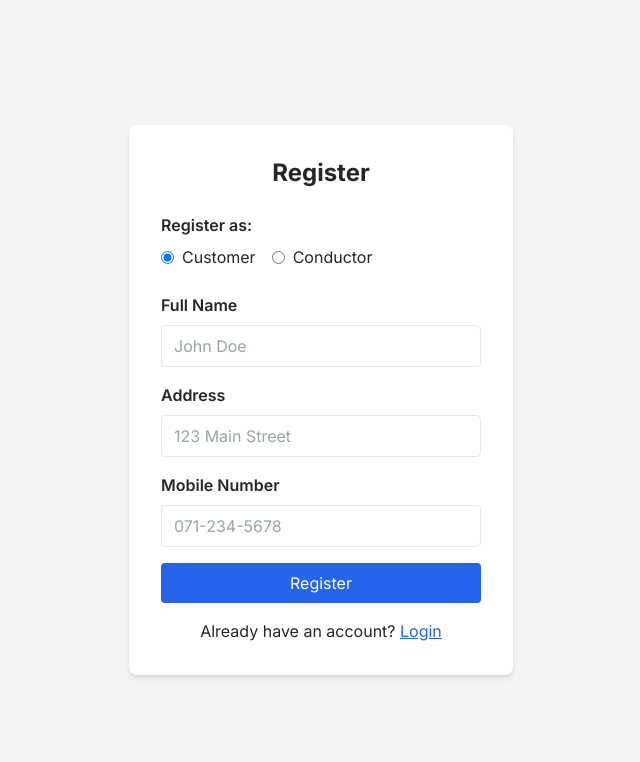
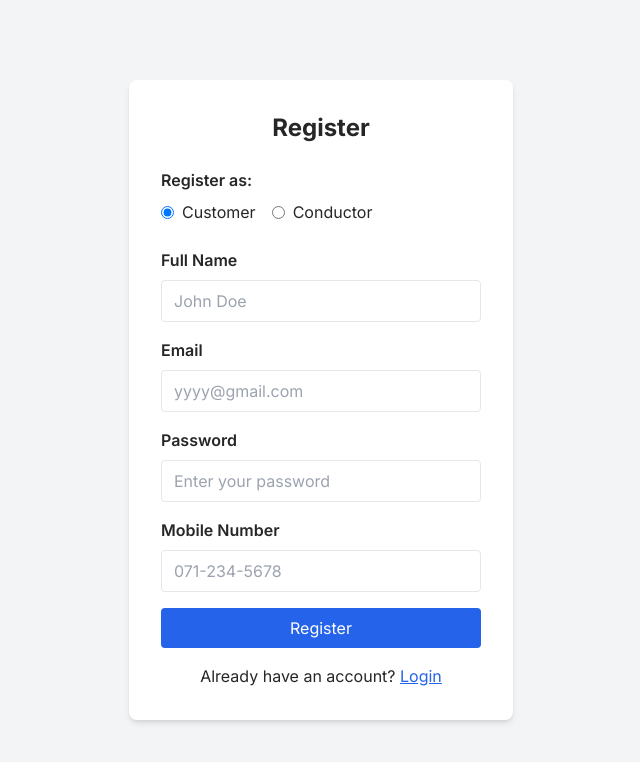
Before and after one commit to Yasas2000/BusBookingApp, a React (Vite) app in the folder BUS_BOOKING_fe/: page /register in a window 1280 px wide. Shown: the top 762 px of the page, without its empty margins (319-959 px from the left). Built offline with nearby package versions, Linux system fonts and the light colour scheme; no server answers.

Commit message:
update to register

```diff
--- a/BUS_BOOKING_fe/src/auth/Register.tsx
+++ b/BUS_BOOKING_fe/src/auth/Register.tsx
@@ -1,15 +1,17 @@
 import React, { useState } from "react";
 import axios from "axios";
 import { useNavigate } from 'react-router-dom';
+import { UserType } from "src/types/userType";
 
 export default function Register() {
   const navigate = useNavigate();
-  const [userType, setUserType] = useState<'customer' | 'conductor'>('customer');
+  const [userType, setUserType] = useState<UserType>(UserType.CUSTOMER);
   const [formData, setFormData] = useState({
     name: '',
-    address: '',
+    email: '',
     mobile: '',
-    busNumber: ''
+    busId: '',
+    password: ''
   });
   const [error, setError] = useState('');
 
@@ -28,9 +30,10 @@ export default function Register() {
       const payload = {
         userType,
         name: formData.name,
-        address: formData.address,
+        email: formData.email,
         mobile: formData.mobile,
-        ...(userType === 'conductor' && { busNumber: formData.busNumber })
+        password: formData.password,
+        ...(userType === 'CONDUCTOR' && { busId: formData.busId.toUpperCase() })
       };
 
       await axios.post('/user/register', payload);
@@ -54,8 +57,8 @@ export default function Register() {
                 type="radio"
                 name="userType"
                 value="customer"
-                checked={userType === 'customer'}
-                onChange={() => setUserType('customer')}
+                checked={userType === UserType.CUSTOMER}
+                onChange={() => setUserType(UserType.CUSTOMER)}
                 className="mr-2"
               />
               Customer
@@ -65,8 +68,8 @@ export default function Register() {
                 type="radio"
                 name="userType"
                 value="conductor"
-                checked={userType === 'conductor'}
-                onChange={() => setUserType('conductor')}
+                checked={userType === UserType.CONDUCTOR}
+                onChange={() => setUserType(UserType.CONDUCTOR)}
                 className="mr-2"
               />
               Conductor
@@ -88,16 +91,30 @@ export default function Register() {
         </div>
 
         <div className="mb-4">
-          <label className="block mb-2 font-semibold" htmlFor="address">Address</label>
+          <label className="block mb-2 font-semibold" htmlFor="address">Email</label>
           <input
             className="w-full px-3 py-2 border rounded"
-            name="address"
+            name="email"
             type="text"
-            value={formData.address}
+            value={formData.email}
             onChange={handleInputChange}
-            placeholder="123 Main Street"
+            placeholder="yyyy@gmail.com"
             required
           />
+        </div>
+
+        <div className="mb-4">
+          <label className="block mb-2 font-semibold" htmlFor="password">Password</label>
+            <input
+              className="w-full px-3 py-2 border rounded"
+              name="password"
+              type="password"
+              value={formData.password}
+              onChange={handleInputChange}
+              placeholder="Enter your password"
+              required
+              minLength={6}
+            />
         </div>
 
         <div className="mb-4">
@@ -113,17 +130,17 @@ export default function Register() {
           />
         </div>
 
-        {userType === 'conductor' && (
+        {userType === UserType.CONDUCTOR && (
           <div className="mb-6">
             <label className="block mb-2 font-semibold" htmlFor="busNumber">Bus Number</label>
             <input
               className="w-full px-3 py-2 border rounded"
-              name="busNumber"
+              name="busId"
               type="text"
-              value={formData.busNumber}
+              value={formData.busId}
               onChange={handleInputChange}
-              placeholder="NA-1234"
-              required={userType === 'conductor'}
+              placeholder="NA1234"
+              required={userType === UserType.CONDUCTOR}
             />
           </div>
         )}
--- /dev/null
+++ b/BUS_BOOKING_fe/src/types/userType.ts
@@ -0,0 +1,4 @@
+export enum UserType {
+    CUSTOMER = "CUSTOMER",
+    CONDUCTOR = "CONDUCTOR"
+}
```
Also changed, not shown: 1 other file (tests, documents, lock files or other folders).
